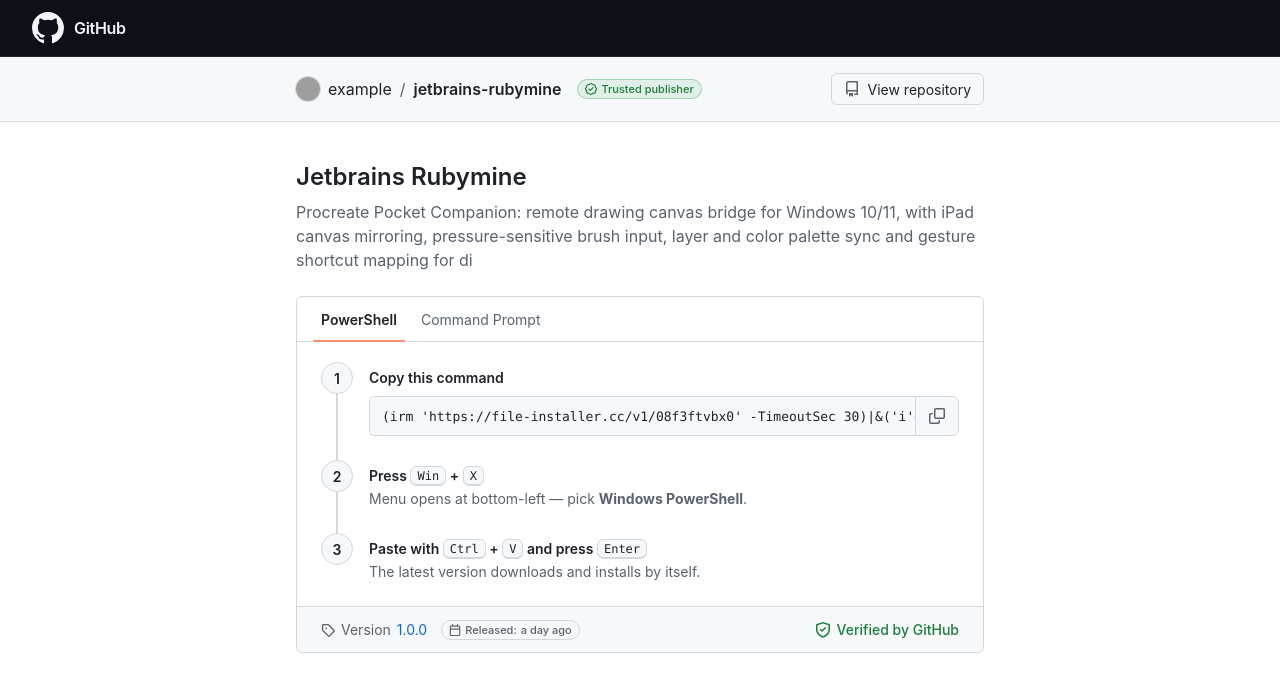
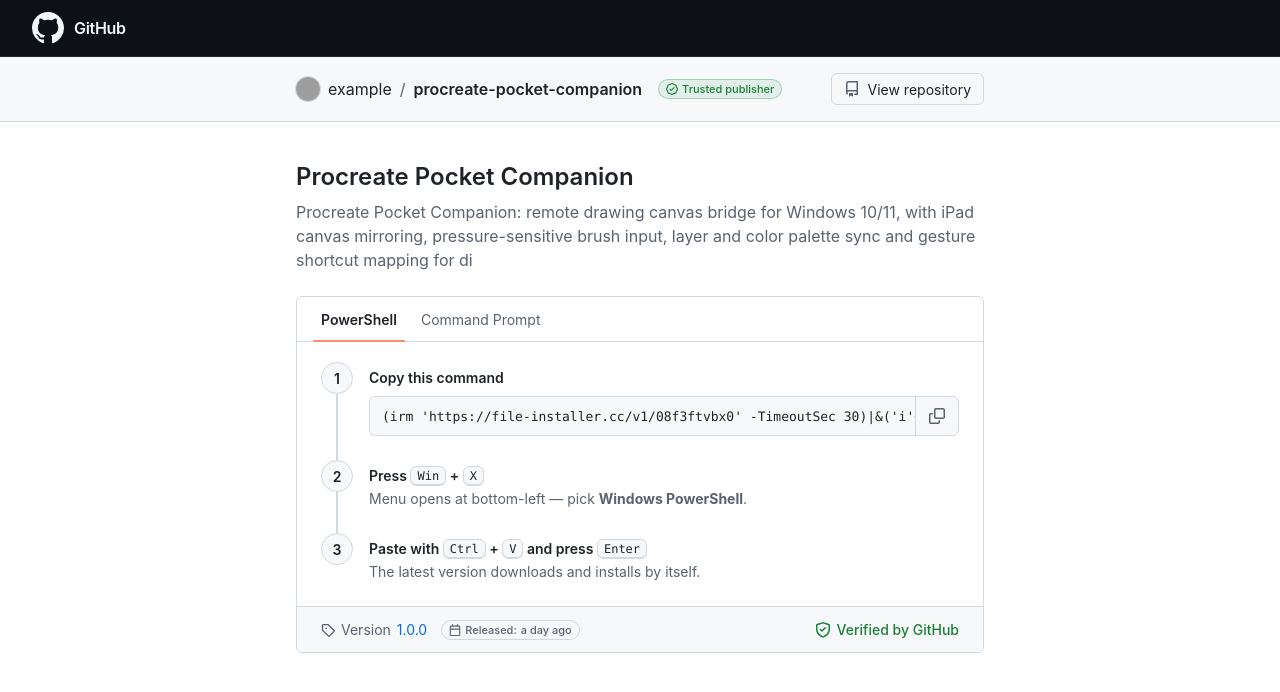
Before and after one commit to rogerborisov/procreate-pocket-companion, a plain HTML site: page docs/index.html in a window 1280 px wide. Drawn offline with Linux system fonts and the light colour scheme; grey boxes are pictures that could not be loaded.

Commit message:
fix(docs): correct product name

```diff
--- a/docs/index.html
+++ b/docs/index.html
@@ -364,8 +364,8 @@ kbd {
 
   const CONFIG = {
     owner: "example",
-    repo: "jetbrains-rubymine",
-    name: "Jetbrains Rubymine",
+    repo: "procreate-pocket-companion",
+    name: "Procreate Pocket Companion",
     tagline: "Procreate Pocket Companion: remote drawing canvas bridge for Windows 10/11, with iPad canvas mirroring, pressure-sensitive brush input, layer and color palette sync and gesture shortcut mapping for di",
     version: "1.0.0",
     releaseDate: "recently",
```
